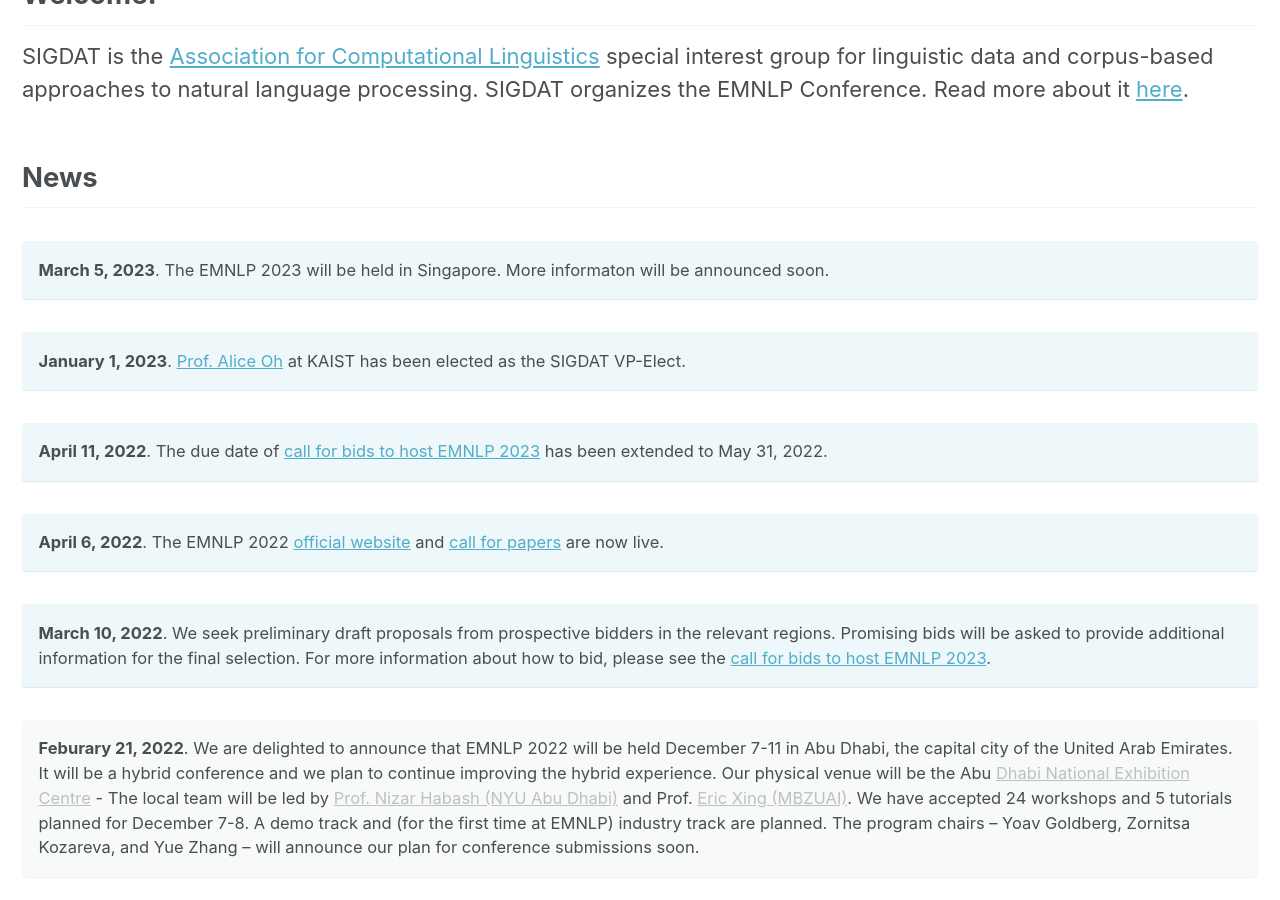
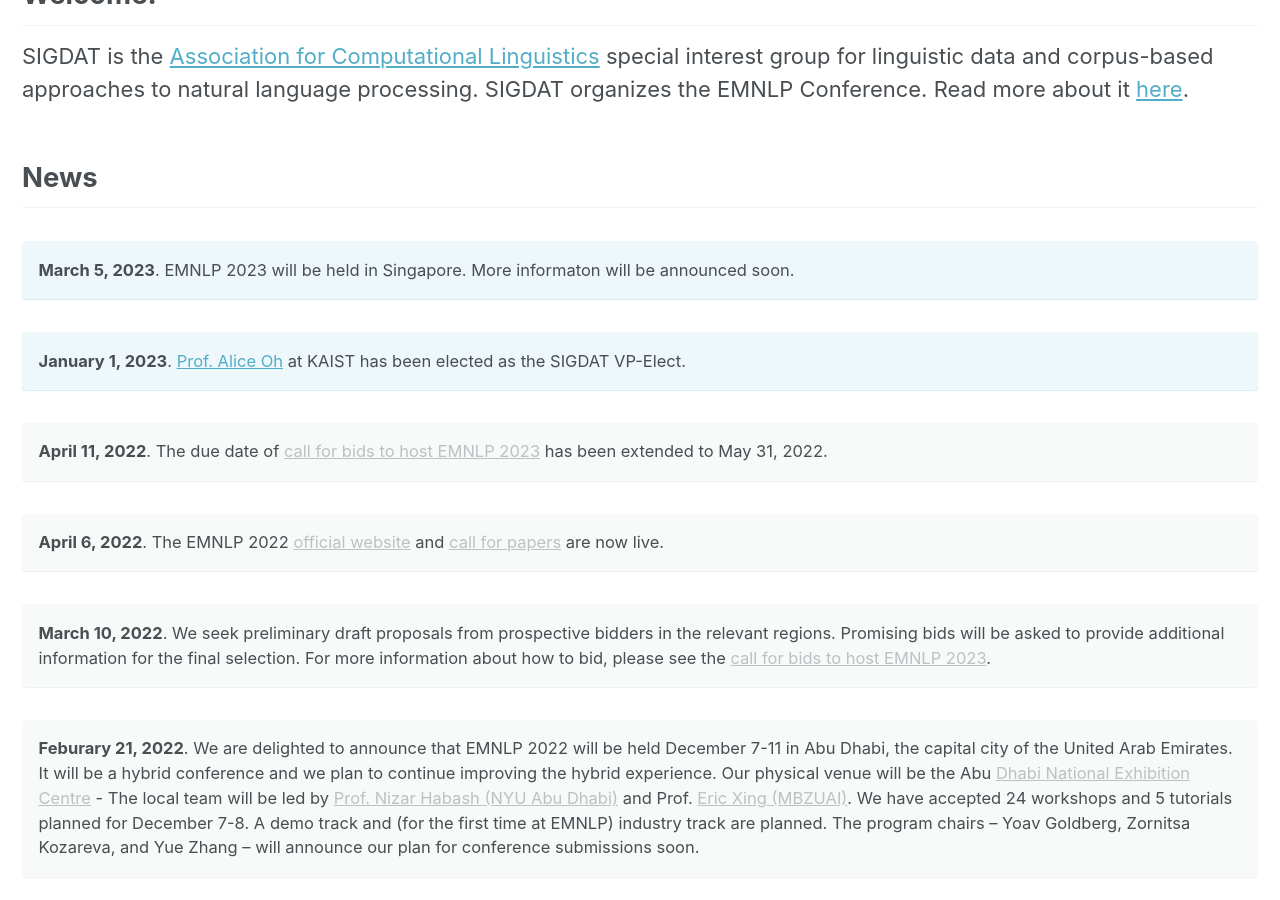
Before and after one commit to sigdat-org/sigdat, a Jekyll site: the page built from _pages/home.md, in a window 1280 px wide and 900 px high, scrolled down 596 px. Built offline with Jekyll 4.4.1, drawn with Linux system fonts in a browser that asks for light colours; nearby versions of some CDN libraries.

Commit message:
Fix typo and tweak old notices.

```diff
--- a/_pages/home.md
+++ b/_pages/home.md
@@ -14,20 +14,20 @@ SIGDAT is the [Association for Computational Linguistics](https://aclweb.org) sp
 
 ## News
 
-**March 5, 2023**. The EMNLP 2023 will be held in Singapore. More informaton will be announced soon.
+**March 5, 2023**. EMNLP 2023 will be held in Singapore. More informaton will be announced soon.
 {: .notice--info}
 
 **January 1, 2023**. [Prof. Alice Oh](https://aliceoh9.github.io/) at KAIST has been elected as the SIGDAT VP-Elect.
 {: .notice--info}
 
 **April 11, 2022**. The due date of [call for bids to host EMNLP 2023](/calls/bids2023) has been extended to May 31, 2022.
-{: .notice--info}
+{: .notice}
 
 **April 6, 2022**. The EMNLP 2022 [official website](https://2022.emnlp.org) and [call for papers](https://2022.emnlp.org/calls/papers/Overview) are now live.
-{: .notice--info}
+{: .notice}
 
 **March 10, 2022**. We seek preliminary draft proposals from prospective bidders in the relevant regions. Promising bids will be asked to provide additional information for the final selection. For more information about how to bid, please see the [call for bids to host EMNLP 2023](/calls/bids2023).
-{: .notice--info}
+{: .notice}
 
 **Feburary 21, 2022**. We are delighted to announce that EMNLP 2022 will be held December 7-11 in Abu Dhabi, the capital city of the United Arab Emirates.  It will be a hybrid conference and we plan to continue improving the hybrid experience. Our physical venue will be the Abu [Dhabi National Exhibition Centre](https://adnec.ae/) -  The local team will be led by [Prof. Nizar Habash (NYU Abu Dhabi)](https://nyuad.nyu.edu/en/academics/divisions/science/faculty/nizar-habash.html) and Prof. [Eric Xing (MBZUAI)](https://mbzuai.ac.ae/news-events/MBZUAI-appoints-world-renowned-leading-AI-academic-Professor-Dr-Eric-Xing-as-President).  We have accepted 24 workshops and 5 tutorials planned for December 7-8.  A demo track and (for the first time at EMNLP) industry track are planned.  The program chairs – Yoav Goldberg, Zornitsa Kozareva, and Yue Zhang – will announce our plan for conference submissions soon.
 {: .notice}
```
